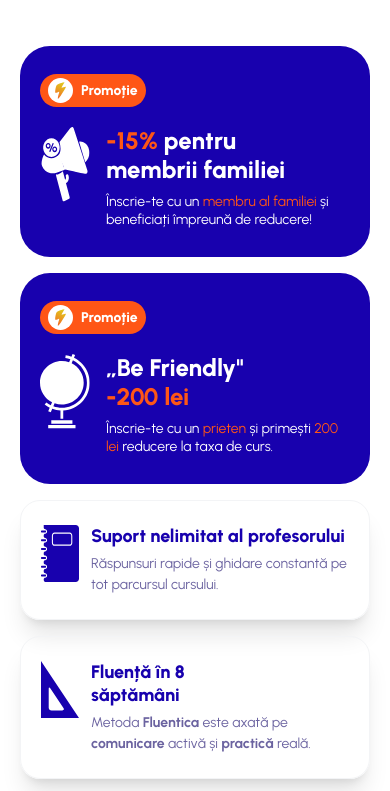
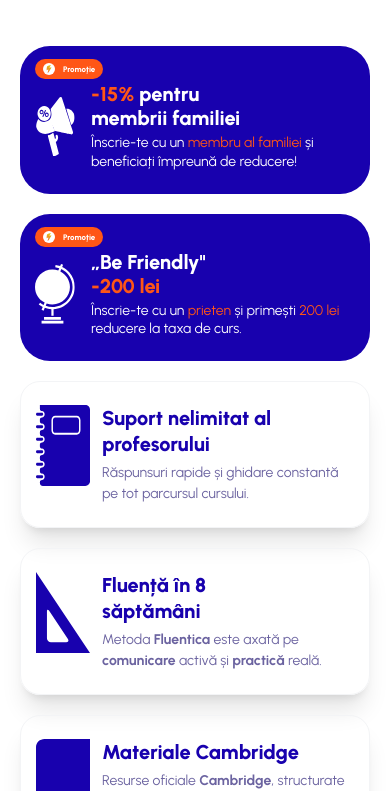
Before and after one commit to Lienkulet/Fluentica, a Next.js app: page / in a window 390 px wide. Shown: the part 3385-4176 px from the top of the page. Built offline with nearby package versions, Linux system fonts and the light colour scheme.

Commit message:
responsive why our courses

```diff
--- a/src/components/cards/FeatureCard.jsx
+++ b/src/components/cards/FeatureCard.jsx
@@ -2,12 +2,13 @@ import React from 'react'
 
 const FeatureCard = ({ icon, title, description }) => {
   return (
-    <article className='border border-gray-100 shadow-xl px-5 py-6 md:px-8 md:py-8.75 rounded-[20px] flex flex-row gap-3 md:gap-4.5'>
-      <div className='shrink-0 w-9.5 md:w-14.5 [&_svg]:w-full [&_svg]:h-auto'>
+    <article className='border border-gray-100 shadow-xl px-3.75 py-5.75 md:px-8 md:py-8.75 rounded-[20px]
+      flex flex-row gap-3 md:gap-4.5'>
+      <div className='shrink-0 w-13.5 h-20 md:w-14.5 [&_svg]:w-full [&_svg]:h-auto'>
         {icon}
       </div>
       <div className='md:max-w-58'>
-        <h3 className='text-blue-navy font-extrabold text-lg md:text-[26px] leading-[1.3] mb-1'>{title}</h3>
+        <h3 className='text-blue-navy font-extrabold text-xl md:text-[26px] leading-[1.3] mb-1.25'>{title}</h3>
         <p className='text-blue-grey text-sm md:text-lg leading-normal tracking-[1%] font-500'>{description}</p>
       </div>
     </article>
--- a/src/components/cards/PromoCard.jsx
+++ b/src/components/cards/PromoCard.jsx
@@ -3,19 +3,19 @@ import LightningIcon from '../icons/LightningIcon'
 
 const PromoCard = ({ icon, title, description }) => {
   return (
-    <article className='bg-blue-navy rounded-[30px] px-5 py-7 md:px-12 md:py-13.5 flex flex-col gap-5 md:gap-7'>
+    <article className='bg-blue-navy rounded-[30px] px-3.75 py-3.25 md:px-12 md:py-13.5 flex flex-col gap-0.75 md:gap-7'>
       <span className='flex items-center gap-2 bg-orange1 px-2 py-1 md:px-2.75 md:py-1.75 rounded-full w-fit
-       text-white text-sm md:text-lg font-extrabold leading-normal tracking-normal'>
-        <LightningIcon />
+       text-white text-[8px] md:text-lg font-extrabold leading-normal tracking-normal'>
+        <LightningIcon size="12" />
         Promoție
       </span>
-      <div className='flex flex-row items-start gap-4 md:gap-6.75'>
-        <div className='shrink-0 w-[50px] md:w-[89px] [&_svg]:w-full [&_svg]:h-auto'>
+      <div className='flex flex-row items-center md:items-start gap-4 pb-2.5 md:gap-6.75'>
+        <div className='shrink-0 w-10 md:w-13.75 [&_svg]:w-full [&_svg]:h-auto'>
           {icon}
         </div>
 
         <div className='max-w-88.75 w-full'>
-          <h3 className='text-white font-extrabold text-2xl md:text-[40px] leading-[120%] tracking-[0%] mb-2 md:mb-3'>{title}</h3>
+          <h3 className='text-white font-extrabold text-xl md:text-[40px] leading-[120%] tracking-[0%] mb-1 md:mb-3'>{title}</h3>
           <p className='text-white font-500 text-sm md:text-[26px] leading-[130%] tracking-[0%]'>{description}</p>
         </div>
       </div>
--- a/src/components/icons/LightningIcon.jsx
+++ b/src/components/icons/LightningIcon.jsx
@@ -1,8 +1,8 @@
 import React from 'react'
 
-const LightningIcon = () => {
+const LightningIcon = ( {size = "25"} ) => {
     return (
-        <svg width="25" height="25" viewBox="0 0 25 25" fill="none" xmlns="http://www.w3.org/2000/svg">
+        <svg width={size} height={size} viewBox="0 0 25 25" fill="none" xmlns="http://www.w3.org/2000/svg">
             <rect width="25" height="25" rx="12.5" fill="white" />
             <mask id="mask0_445_39" style={{maskType:'luminance'}} maskUnits="userSpaceOnUse" x="7" y="4" width="11" height="17">
                 <path d="M7.08301 4.16675H17.9163V20.8334H7.08301V4.16675Z" fill="white" />
--- a/src/components/sections/WhyOurCourses.jsx
+++ b/src/components/sections/WhyOurCourses.jsx
@@ -49,14 +49,14 @@ const WhyOurCourses = () => {
           subtitle={<>Fluență în <strong>8 săptămâni</strong>, suport <strong>permanent</strong> și <strong>beneficii</strong> financiare pentru cursanți și familii.</>}
         />
 
-        <div className='flex flex-col gap-4 md:gap-12.5 mt-12'>
-          <div className='grid grid-cols-1 md:grid-cols-2 gap-4 md:gap-13.75'>
+        <div className='flex flex-col gap-5 md:gap-12.5 mt-12'>
+          <div className='grid grid-cols-1 md:grid-cols-2 gap-5 md:gap-13.75'>
             {promos.map((p, i) => (
               <PromoCard key={i} icon={p.icon} title={p.title} description={p.description} />
             ))}
           </div>
 
-          <div className='grid grid-cols-1 md:grid-cols-3 gap-4 md:gap-9.25'>
+          <div className='grid grid-cols-1 md:grid-cols-3 gap-5 md:gap-9.25'>
             {features.map((f, i) => (
               <FeatureCard key={i} icon={f.icon} title={f.title} description={f.description} />
             ))}
```
